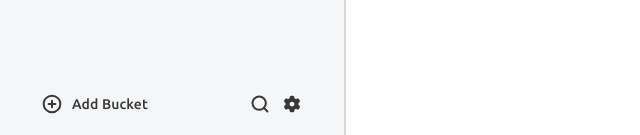
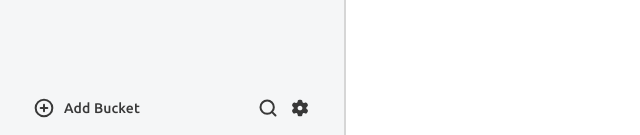
Before and after one commit to devaarx/mango-bucket-client, a React (Create React App) app: page / in a window 1280 px wide. Shown: the part 662-797 px from the top of the page, without its empty margins (0-640 px from the left). Built offline with nearby package versions, Linux system fonts and the light colour scheme.

Commit message:
👀 reduced padding

```diff
--- a/src/components/SideToolbar.module.scss
+++ b/src/components/SideToolbar.module.scss
@@ -1,5 +1,5 @@
 .tool {
-  padding: 1.25rem 2.25rem;
+  padding: 1rem 1.75rem;
   display: flex;
   > button {
     display: flex;
```
